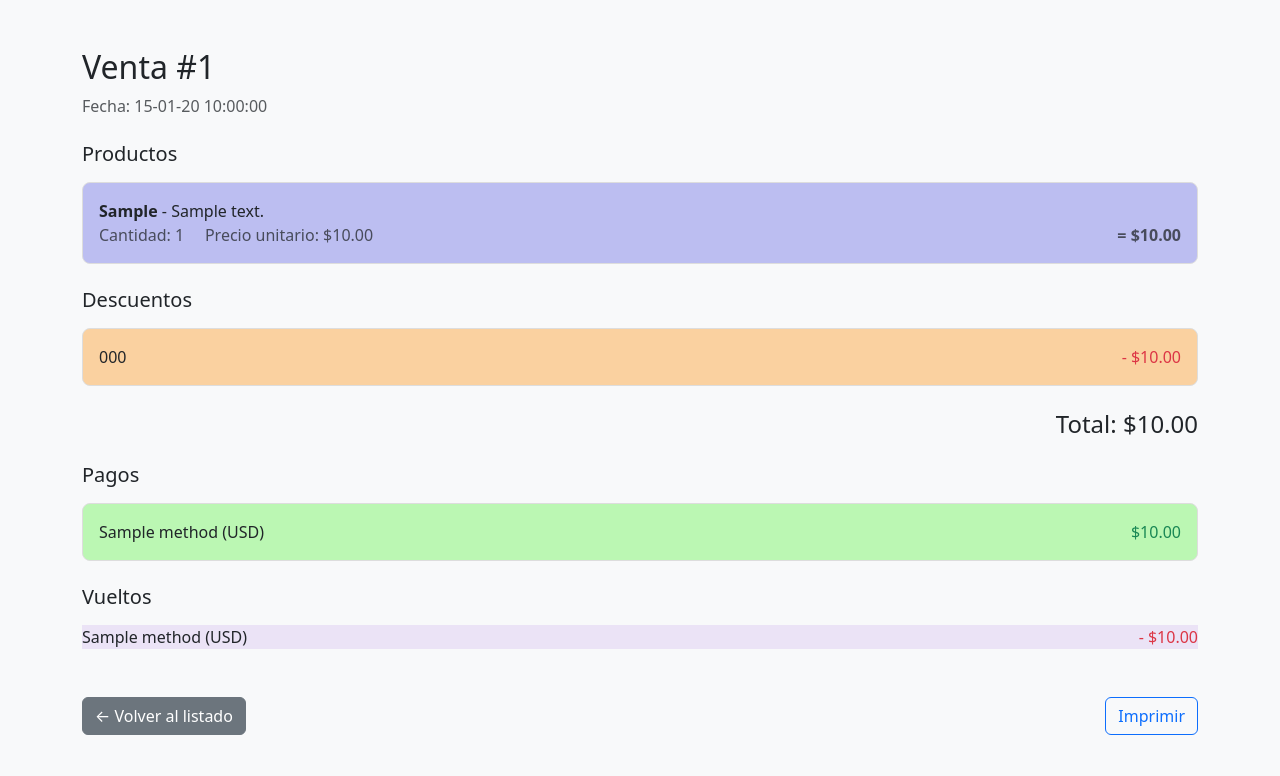
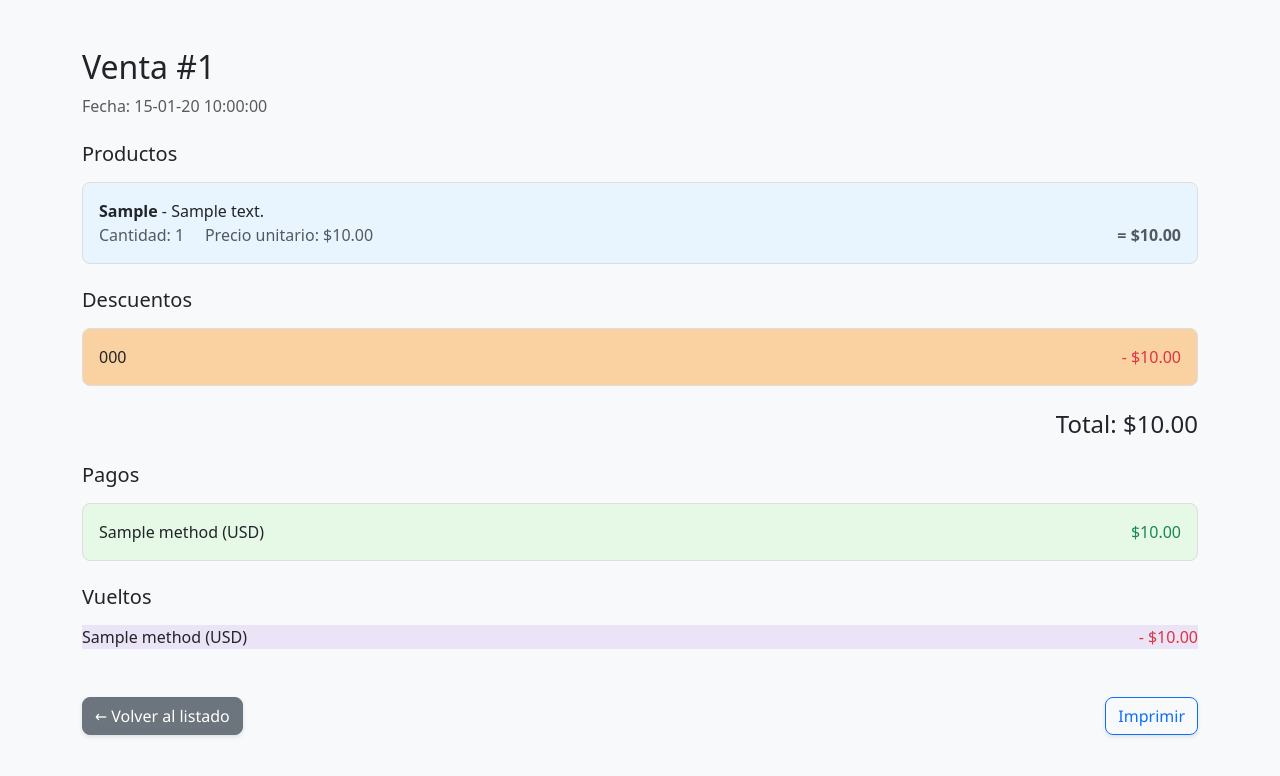
Before and after one commit to gabofunebre/GetOutside, a FastAPI app: page /ventas/1 in a window 1280 px wide. Shown: the top 776 px of the page. Run offline with FastAPI, Linux system fonts and the light colour scheme; tables that the repository leaves empty hold one stand-in row (values such as "Sample post").

Commit message:
Improve sales form styling

```diff
--- a/app/static/css/style.css
+++ b/app/static/css/style.css
@@ -6,19 +6,36 @@ body {
 }
 
 /* ==========================================================================
+   Button Base Styles
+   ========================================================================== */
+.btn {
+  border-radius: 0.5rem;
+  box-shadow: 0 2px 4px rgba(0, 0, 0, 0.1);
+  font-family: 'Segoe UI', Tahoma, Arial, sans-serif;
+}
+
+.btn:hover {
+  box-shadow: 0 4px 6px rgba(0, 0, 0, 0.15);
+}
+
+/* ==========================================================================
    Block Components: Product, Payment, Discount
    ========================================================================== */
 .producto-block,
 .pago-block,
 .descuento-block {
-  background-color: #bcbef1;
   border: 1px solid #ddd;
   border-radius: 8px;
   padding: 1rem;
   margin-bottom: 1rem;
 }
-.pago-block{
-  background-color: #bbf7b3;
+
+.producto-block {
+  background-color: #e8f5ff;
+}
+
+.pago-block {
+  background-color: #e6f9e6;
 }
 
 .producto-block .form-label,
@@ -133,6 +150,18 @@ body {
 #add-change,
 #add-discount {
   width: 200px;
+}
+
+#add-item {
+  background-color: #6ec1ff;
+  border-color: #6ec1ff;
+  color: #000;
+}
+
+#add-payment {
+  background-color: #a4e8a6;
+  border-color: #a4e8a6;
+  color: #000;
 }
 
 #add-change {
```
